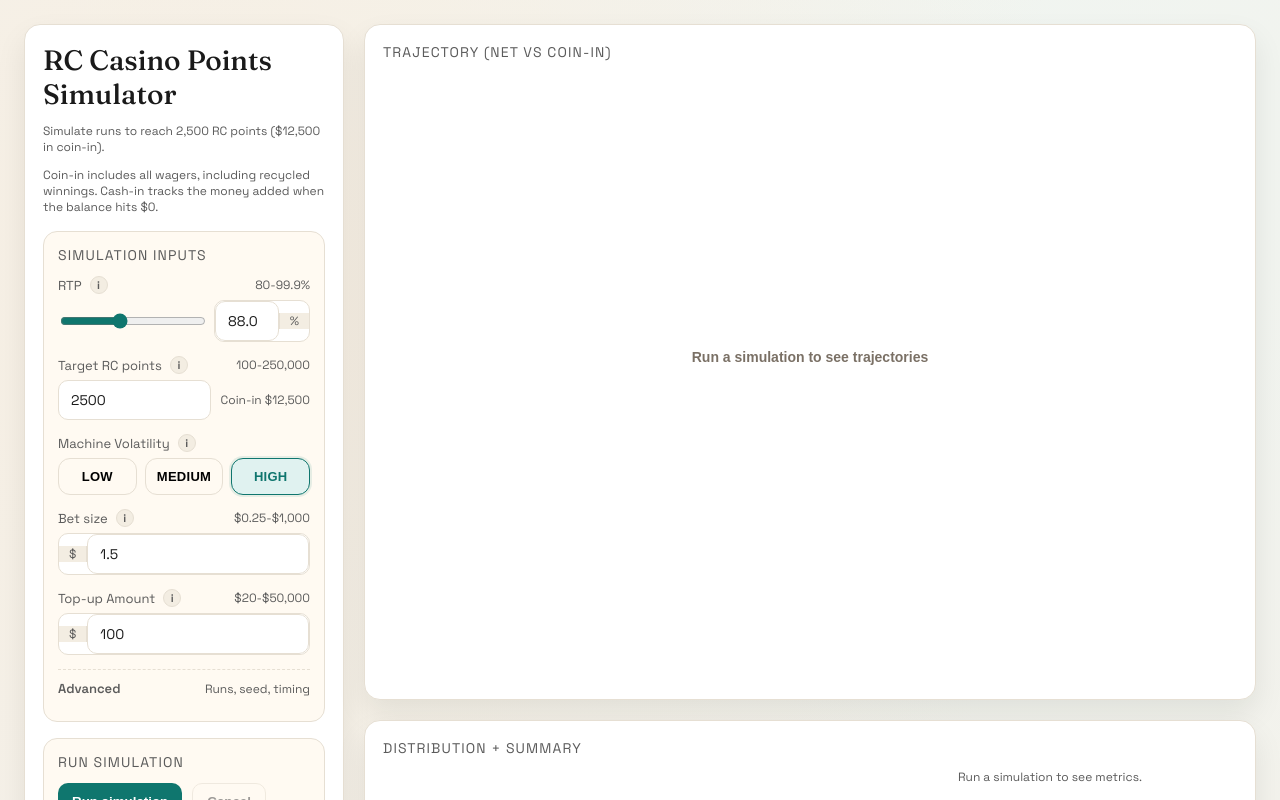
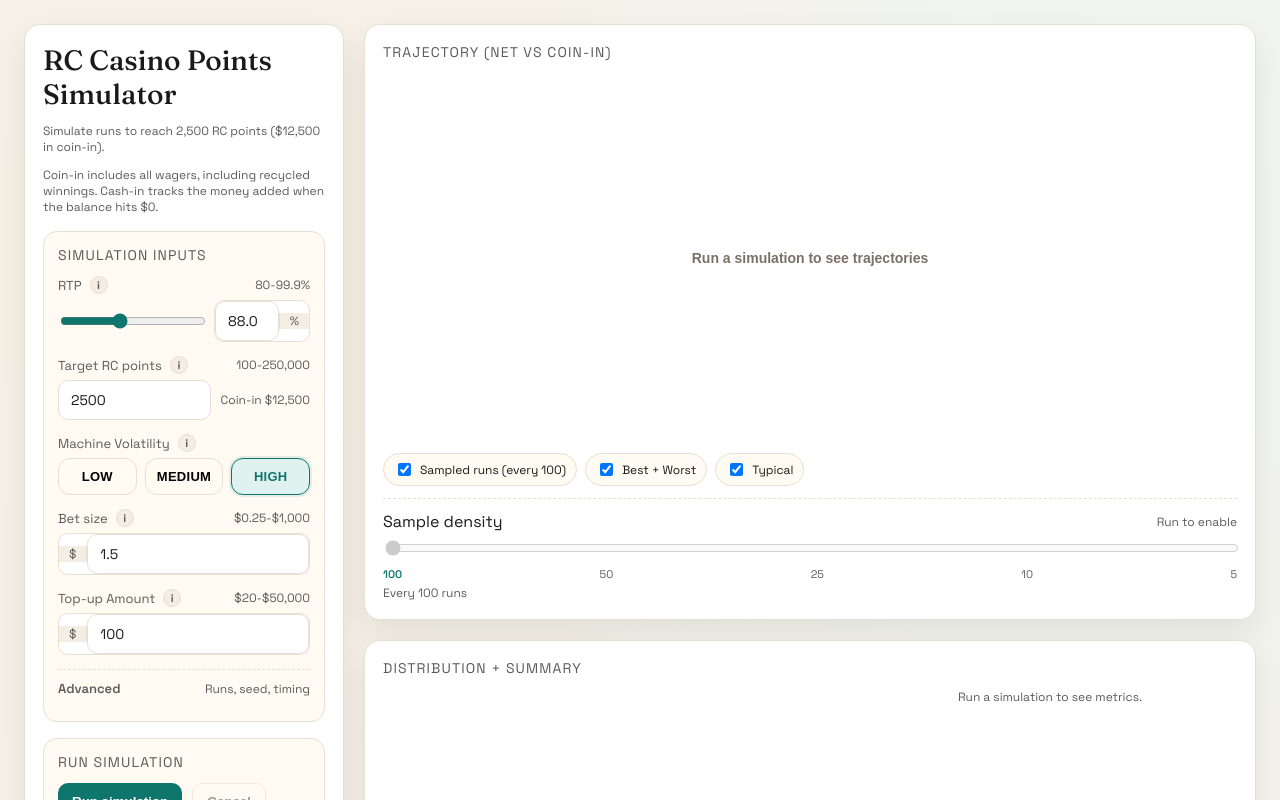
Before and after one commit to Digital-Shane/rc-slot-sim, a React (Vite) app: page / in a window 1280 px wide. Shown: the top 800 px of the page. Built offline with nearby package versions, Linux system fonts and the light colour scheme.

Commit message:
Add sampling config under trajectory chart

```diff
--- a/src/App.tsx
+++ b/src/App.tsx
@@ -8,6 +8,16 @@ import { formatCurrency, formatCurrencyWithCents, formatPercent } from './utils/
 const TARGET_POINTS = 2500;
 const POINTS_PER_DOLLAR = 1 / 5;
 const COIN_IN_TARGET = TARGET_POINTS / POINTS_PER_DOLLAR;
+const TRAJECTORY_SAMPLE_STEPS = [100, 50, 25, 10, 5] as const;
+
+function estimateSampleCount(totalRuns: number, step: number) {
+  if (totalRuns <= 1) {
+    return totalRuns;
+  }
+  const base = Math.floor(totalRuns / step);
+  const extra = totalRuns % step === 0 ? 0 : 1;
+  return 1 + base + extra;
+}
 
 type NumericInputKey =
   | 'target_points'
@@ -54,8 +64,16 @@ export default function App() {
   const [showSamples, setShowSamples] = useState(true);
   const [showBestWorst, setShowBestWorst] = useState(true);
   const [showTypical, setShowTypical] = useState(true);
+  const [trajectorySampleIndex, setTrajectorySampleIndex] = useState(0);
+  const [resampleSourceId, setResampleSourceId] = useState<string | null>(null);
 
   const workerRef = useRef<Worker | null>(null);
+  const trajectorySampleStepRef = useRef(TRAJECTORY_SAMPLE_STEPS[0]);
+  const resampleSourceIdRef = useRef<string | null>(null);
+
+  const trajectorySampleStep = TRAJECTORY_SAMPLE_STEPS[trajectorySampleIndex];
+  const canResample =
+    !!result && resampleSourceId === result?.meta.id && !running;
 
   useEffect(() => {
     const worker = new Worker(new URL('./worker/simWorker.ts', import.meta.url), {
@@ -65,7 +83,7 @@ export default function App() {
 
     worker.onmessage = (event: MessageEvent) => {
       const { type, payload } = event.data as {
-        type: 'progress' | 'done' | 'cancelled' | 'error';
+        type: 'progress' | 'done' | 'cancelled' | 'error' | 'resampled' | 'resample_error';
         payload?: any;
       };
 
@@ -78,6 +96,14 @@ export default function App() {
         setResult(payload.result as SimulationResult);
         setProgress({ completed: payload.result.inputs.runs, total: payload.result.inputs.runs });
         setError(null);
+        setResampleSourceId(payload.result.meta.id);
+        const step = trajectorySampleStepRef.current;
+        if (step !== TRAJECTORY_SAMPLE_STEPS[0]) {
+          workerRef.current?.postMessage({
+            type: 'resample',
+            payload: { step, sessionId: payload.result.meta.id },
+          });
+        }
       }
 
       if (type === 'cancelled') {
@@ -87,6 +113,34 @@ export default function App() {
       if (type === 'error') {
         setRunning(false);
         setError(payload.message ?? 'Simulation failed.');
+      }
+
+      if (type === 'resampled') {
+        const sessionId = payload.sessionId as string | undefined;
+        if (sessionId && sessionId !== resampleSourceIdRef.current) {
+          return;
+        }
+        setResult((prev) => {
+          if (!prev) {
+            return prev;
+          }
+          return {
+            ...prev,
+            aggregate: {
+              ...prev.aggregate,
+              selected_runs: {
+                ...prev.aggregate.selected_runs,
+                sample_run_indices: payload.sample_run_indices ?? prev.aggregate.selected_runs.sample_run_indices,
+              },
+            },
+            trajectories: {
+              ...prev.trajectories,
+              samples: payload.samples ?? prev.trajectories.samples,
+              sample_run_indices:
+                payload.sample_run_indices ?? prev.trajectories.sample_run_indices,
+            },
+          };
+        });
       }
     };
 
@@ -103,6 +157,14 @@ export default function App() {
   useEffect(() => {
     setRtpDraft(inputs.rtp_percent.toFixed(1));
   }, [inputs.rtp_percent]);
+
+  useEffect(() => {
+    trajectorySampleStepRef.current = trajectorySampleStep;
+  }, [trajectorySampleStep]);
+
+  useEffect(() => {
+    resampleSourceIdRef.current = resampleSourceId;
+  }, [resampleSourceId]);
 
   useEffect(() => {
     setNumericDrafts((prev) => ({
@@ -256,12 +318,26 @@ export default function App() {
     setError(null);
     setRunning(true);
     setResult(null);
+    setResampleSourceId(null);
     setProgress({ completed: 0, total: inputs.runs });
     workerRef.current.postMessage({ type: 'simulate', payload: { inputs } });
   }
 
   function handleCancel() {
     workerRef.current?.postMessage({ type: 'cancel' });
+  }
+
+  function handleTrajectorySampleChange(event: React.ChangeEvent<HTMLInputElement>) {
+    const nextIndex = Number(event.target.value);
+    setTrajectorySampleIndex(nextIndex);
+    const step = TRAJECTORY_SAMPLE_STEPS[nextIndex];
+    if (!workerRef.current || !result || !canResample) {
+      return;
+    }
+    workerRef.current.postMessage({
+      type: 'resample',
+      payload: { step, sessionId: result.meta.id },
+    });
   }
 
   async function refreshSaved() {
@@ -297,6 +373,7 @@ export default function App() {
     });
 
     setResult(savedResult);
+    setResampleSourceId(savedResult.meta.id);
     setSaveName('');
     refreshSaved();
   }
@@ -311,6 +388,7 @@ export default function App() {
     setInputs(normalizedInputs);
     setSaveName(savedSim.name);
     setError(null);
+    setResampleSourceId(null);
   }
 
   async function handleDelete(id: string) {
@@ -362,6 +440,12 @@ export default function App() {
   }
 
   const summary = result?.aggregate;
+  const trajectorySampleCount = useMemo(() => {
+    if (!result) {
+      return 0;
+    }
+    return estimateSampleCount(result.inputs.runs, trajectorySampleStep);
+  }, [result, trajectorySampleStep]);
 
   return (
     <div className="app-shell">
@@ -781,14 +865,16 @@ export default function App() {
       </div>
 
       <div className="chart-stack">
-        <div className="panel">
+        <div className="panel trajectory-panel">
           <div className="section-title chart-header">Trajectory (Net vs Coin-in)</div>
+          <div className="chart-slot">
             <TrajectoryChart
               result={result}
               showSamples={showSamples}
               showBestWorst={showBestWorst}
               showTypical={showTypical}
             />
+          </div>
           <div className="toggle-group">
             <label className="toggle">
               <input
@@ -796,7 +882,7 @@ export default function App() {
                 checked={showSamples}
                 onChange={(event) => setShowSamples(event.target.checked)}
               />
-              Sampled runs (every 100)
+              Sampled runs (every {trajectorySampleStep})
             </label>
             <label className="toggle">
               <input
@@ -814,6 +900,37 @@ export default function App() {
               />
               Typical
             </label>
+          </div>
+          <div className="trajectory-sample">
+            <div className="label-row">
+              <label htmlFor="trajectory-sample">Sample density</label>
+              <span className="label-meta">
+                {result ? `${trajectorySampleCount} lines` : 'Run to enable'}
+              </span>
+            </div>
+            <input
+              id="trajectory-sample"
+              type="range"
+              min={0}
+              max={TRAJECTORY_SAMPLE_STEPS.length - 1}
+              step={1}
+              value={trajectorySampleIndex}
+              onChange={handleTrajectorySampleChange}
+              disabled={!canResample}
+            />
+            <div className="trajectory-sample-ticks">
+              {TRAJECTORY_SAMPLE_STEPS.map((step, index) => (
+                <span
+                  key={step}
+                  className={index === trajectorySampleIndex ? 'active' : undefined}
+                >
+                  {step}
+                </span>
+              ))}
+            </div>
+            <div className="trajectory-sample-note">
+              Every {trajectorySampleStep} runs
+            </div>
           </div>
         </div>
 
--- a/src/styles.css
+++ b/src/styles.css
@@ -481,6 +481,47 @@ body {
   margin-top: 10px;
 }
 
+.trajectory-panel {
+  display: flex;
+  flex-direction: column;
+}
+
+.chart-slot {
+  flex: 1;
+  min-height: 360px;
+  height: clamp(360px, 55vh, 520px);
+}
+
+.trajectory-sample {
+  margin-top: 12px;
+  padding-top: 12px;
+  border-top: 1px dashed var(--line);
+}
+
+.trajectory-sample input[type='range'] {
+  width: 100%;
+  accent-color: var(--accent);
+}
+
+.trajectory-sample-ticks {
+  display: flex;
+  justify-content: space-between;
+  font-size: 11px;
+  color: var(--muted);
+  margin-top: 6px;
+}
+
+.trajectory-sample-ticks .active {
+  color: var(--accent);
+  font-weight: 600;
+}
+
+.trajectory-sample-note {
+  font-size: 12px;
+  color: var(--muted);
+  margin-top: 4px;
+}
+
 .toggle {
   display: inline-flex;
   gap: 6px;
--- a/src/worker/simWorker.ts
+++ b/src/worker/simWorker.ts
@@ -20,11 +20,13 @@ const VOLATILITY_SETTINGS: Record<Volatility, {
 };
 
 let cancelled = false;
+let lastDownsampledRuns: number[][] | null = null;
+let lastRunCount = 0;
 
 self.onmessage = (event: MessageEvent) => {
   const { type, payload } = event.data as {
-    type: 'simulate' | 'cancel';
-    payload?: { inputs: SimulationInputs };
+    type: 'simulate' | 'cancel' | 'resample';
+    payload?: { inputs?: SimulationInputs; step?: number; sessionId?: string };
   };
 
   if (type === 'cancel') {
@@ -32,17 +34,47 @@ self.onmessage = (event: MessageEvent) => {
     return;
   }
 
+  if (type === 'resample') {
+    if (!lastDownsampledRuns || lastRunCount === 0) {
+      postMessage({
+        type: 'resample_error',
+        payload: { message: 'No trajectory data to resample.', sessionId: payload?.sessionId },
+      });
+      return;
+    }
+
+    const step = Math.max(1, Math.floor(payload?.step ?? 100));
+    const sampleIndices = sampleRunIndices(lastRunCount, step);
+    const sampleTrajectories = sampleIndices.map((idx) => lastDownsampledRuns[idx - 1]);
+    postMessage({
+      type: 'resampled',
+      payload: {
+        samples: sampleTrajectories,
+        sample_run_indices: sampleIndices,
+        step,
+        sessionId: payload?.sessionId,
+      },
+    });
+    return;
+  }
+
   if (type === 'simulate' && payload) {
     cancelled = false;
+    lastDownsampledRuns = null;
+    lastRunCount = 0;
     runSimulation(payload.inputs)
       .then((result) => {
         if (cancelled) {
           postMessage({ type: 'cancelled' });
+          lastDownsampledRuns = null;
+          lastRunCount = 0;
           return;
         }
         postMessage({ type: 'done', payload: { result } });
       })
       .catch((error: Error) => {
+        lastDownsampledRuns = null;
+        lastRunCount = 0;
         postMessage({ type: 'error', payload: { message: error.message } });
       });
   }
@@ -175,6 +207,9 @@ async function runSimulation(inputs: SimulationInputs): Promise<SimulationResult
     worst_run_index: worstRunIndex,
     sample_run_indices: sampleIndices,
   });
+
+  lastDownsampledRuns = downsampledRuns;
+  lastRunCount = inputs.runs;
 
   return {
     schema_version: SCHEMA_VERSION,
```
Lines whose indentation alone changed are shown as unchanged.
